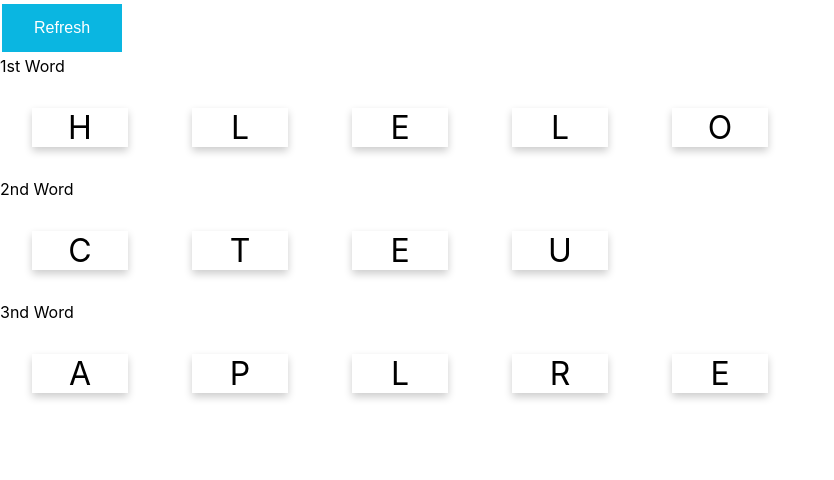
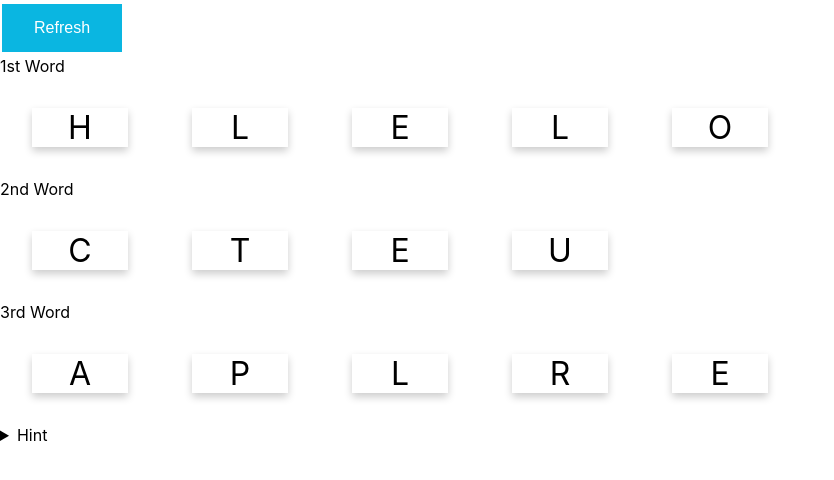
Before and after one commit to windywine7895123/6310110270_3SA03, a React (Create React App) app in the folder card-game/: page / in a window 1280 px wide. Shown: the top 480 px of the page, without its empty margins (0-834 px from the left). Built offline with nearby package versions, Linux system fonts and the light colour scheme.

Commit message:
7.3 Hint

```diff
--- a/card-game/src/App.js
+++ b/card-game/src/App.js
@@ -18,8 +18,17 @@ function App() {
           2nd Word
           <WordCard value="Cute"/>
 
-          3nd Word
+          3rd Word
           <WordCard value="Pearl"/>
+          <details>
+            <summary>Hint</summary>
+              <p>
+                1.The word same meaning as "Hi", (5 alphabets)<br></br>
+                2.Adjetive of your cat,(4 alphabets)<br></br>
+                3.Precious thing in the ocean,(5 alphabets)<br></br>
+
+              </p>
+          </details>
 
     </div>
     );
```
